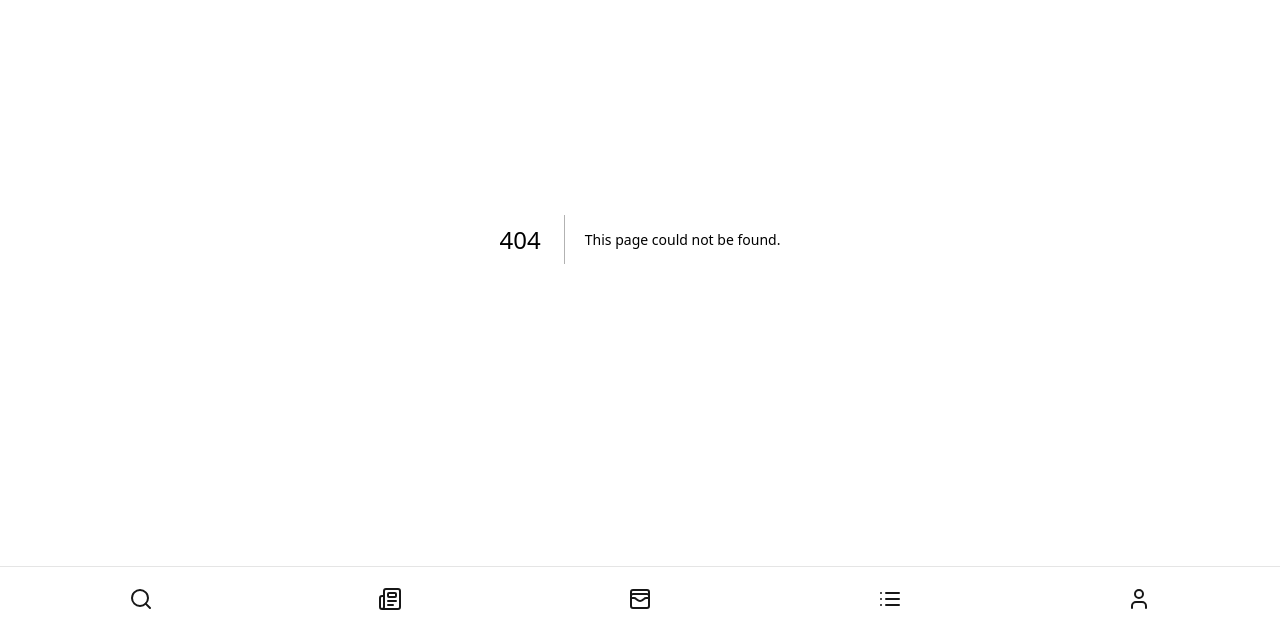
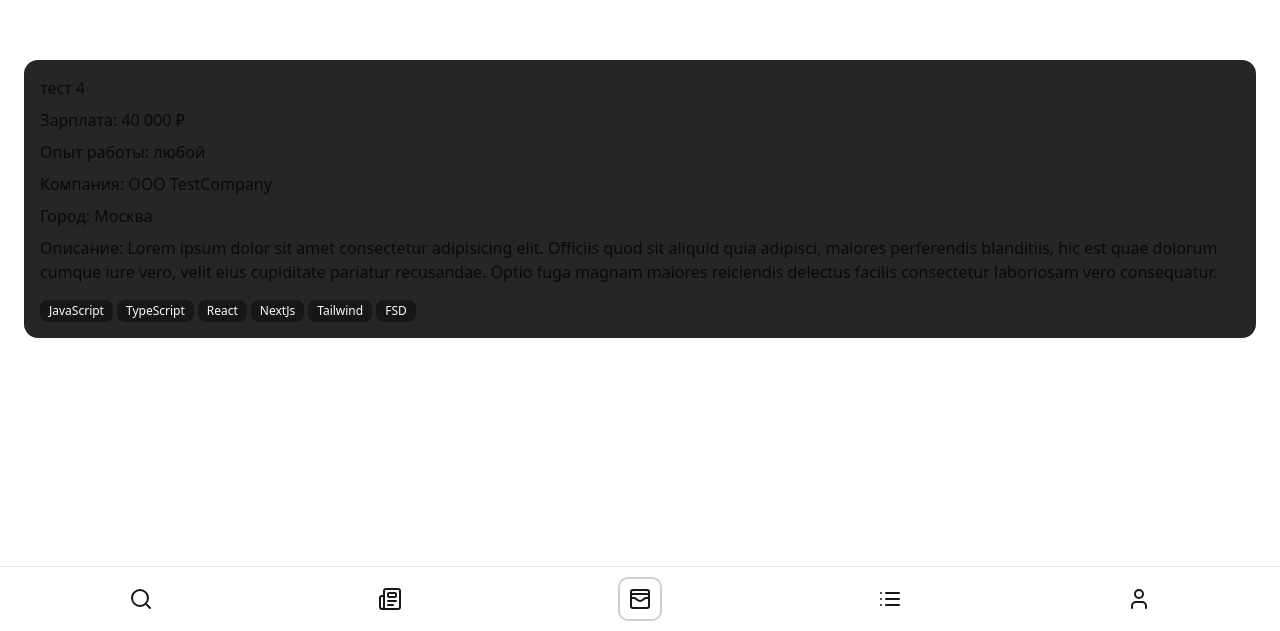
Before and after one commit to losakovvitalik/jobseek, a Next.js app: page /jobs in a window 1280 px wide. Before the commit this address had no page. Shown: the part 169-800 px from the top of the page. Built offline with nearby package versions, Linux system fonts and the light colour scheme.

Commit message:
add active status for menu links

```diff
--- a/src/app/page.tsx
+++ b/src/app/jobs/page.tsx
@@ -9,7 +9,7 @@ export default function Home() {
   const [cards, setCards] = useState(jobs);
 
   return (
-    <div className="grid h-full place-items-center p-4 hover:cursor-grab active:cursor-grabbing">
+    <div className="grid h-full place-items-center p-4 hover:cursor-grab active:cursor-grabbing overflow-hidden">
       {cards.map((job) => (
         <Card job={job} key={job} cards={cards} setCards={setCards} />
       ))}
@@ -28,7 +28,7 @@ const Card = ({
 }) => {
   const x = useMotionValue(0);
   const rotate = useTransform(x, [-150, 150], [-15, 15]);
-  const background = useTransform(x, [-150, 0, 150], ['#6EC175', '#262626', '#F47174']);
+  const background = useTransform(x, [-100, 0, 100], ['#6EC175', '#262626', '#F47174']);
 
   const isFront = cards[cards.length - 1] === job;
 
--- a/src/components/layout/mobile-menu.tsx
+++ b/src/components/layout/mobile-menu.tsx
@@ -1,35 +1,51 @@
+'use client';
+import { cn } from '@/lib/utils';
 import { List, Newspaper, Search, User, WalletCards } from 'lucide-react';
+import Link from 'next/link';
+import { usePathname } from 'next/navigation';
 import { Button } from '../ui/button';
-import Link from 'next/link';
+
+// Компонент для отдельной ссылки меню
+const MobileMenuLink = ({
+  href,
+  icon: Icon,
+}: {
+  href: string;
+  icon: React.ComponentType<{ className?: string }>;
+}) => {
+  const pathname = usePathname();
+
+  return (
+    <Button
+      className={cn('size-10', {
+        'ring-ring/50 ring-[2px]': href === pathname,
+      })}
+      asChild
+      size={'icon'}
+      variant={'link'}
+    >
+      <Link href={href}>
+        <Icon className="size-6" />
+      </Link>
+    </Button>
+  );
+};
+
+// Массив с конфигурацией ссылок
+const menuLinks = [
+  { path: '/search', icon: Search, key: 'search' },
+  { path: '/news', icon: Newspaper, key: 'news' },
+  { path: '/jobs', icon: WalletCards, key: 'jobs' },
+  { path: '/messages', icon: List, key: 'messages' },
+  { path: '/me', icon: User, key: 'me' },
+];
 
 const MobileMenu = () => {
   return (
     <div className="border-border grid grid-cols-5 items-center justify-items-center border-t px-4">
-      <Button asChild size={'icon'} variant={'link'} className='size-12'>
-        <Link href="/search">
-          <Search className='size-6' />
-        </Link>
-      </Button>
-      <Button asChild size={'icon'} variant={'link'} className='size-12'>
-        <Link href="/news">
-          <Newspaper className='size-6' />
-        </Link>
-      </Button>
-      <Button asChild size={'icon'} variant={'link'} className='size-12'>
-        <Link href="/jobs">
-          <WalletCards className='size-6' />
-        </Link>
-      </Button>
-      <Button asChild size={'icon'} variant={'link'} className='size-12'>
-        <Link href="/messages">
-          <List className='size-6' />
-        </Link>
-      </Button>
-      <Button asChild size={'icon'} variant={'link'} className='size-12'>
-        <Link href="/me">
-          <User className='size-6' />
-        </Link>
-      </Button>
+      {menuLinks.map((link) => (
+        <MobileMenuLink key={link.key} href={link.path} icon={link.icon} />
+      ))}
     </div>
   );
 };
```
